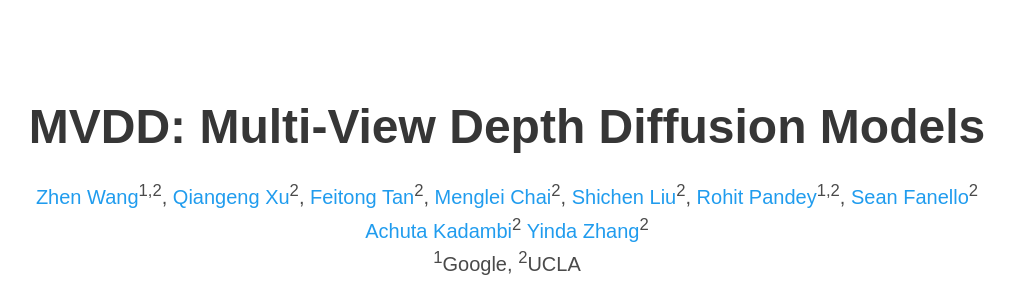
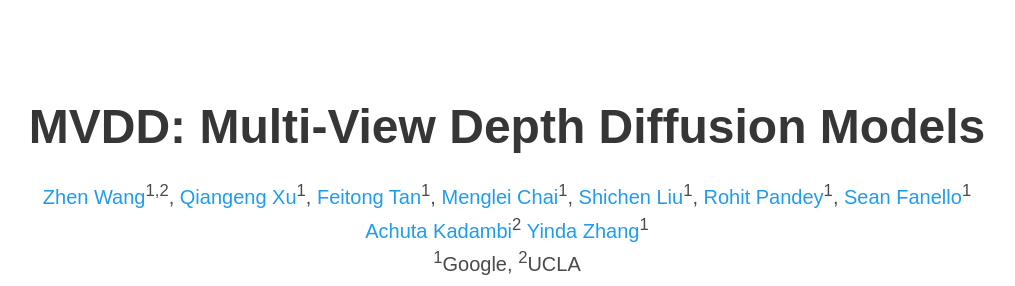
Before and after one commit to mvdd1/mvdd.github.io, a plain HTML site: page index.html in a window 1280 px wide. Shown: the top 286 px of the page, without its empty margins (133-1148 px from the left). Drawn offline with nearby package versions, Linux system fonts and the light colour scheme; some icons are missing; a web font is replaced by a local one.

Commit message:
Add files via upload

```diff
--- a/index.html
+++ b/index.html
@@ -93,27 +93,27 @@
             <span class="author-block">
               <a href="https://zhenwangwz.github.io">Zhen Wang</a><sup>1,2</sup>,</span>
             <span class="author-block">
-              <a href="https://xharlie.github.io/">Qiangeng Xu</a><sup>2</sup>,</span>
+              <a href="https://xharlie.github.io/">Qiangeng Xu</a><sup>1</sup>,</span>
             <span class="author-block">
-              <a href="https://scholar.google.com/citations?user=qsrpuKIAAAAJ&hl=en">Feitong Tan</a><sup>2</sup>,
+              <a href="https://scholar.google.com/citations?user=qsrpuKIAAAAJ&hl=en">Feitong Tan</a><sup>1</sup>,
             </span>
             <span class="author-block">
-              <a href="https://mlchai.com/">Menglei Chai</a><sup>2</sup>,
+              <a href="https://mlchai.com/">Menglei Chai</a><sup>1</sup>,
             </span>
             <span class="author-block">
-              <a href="https://shichenliu.github.io/">Shichen Liu</a><sup>2</sup>,
+              <a href="https://shichenliu.github.io/">Shichen Liu</a><sup>1</sup>,
             </span>
             <span class="author-block">
-              <a href="https://research.google/people/106687/">Rohit Pandey</a><sup>1,2</sup>,
+              <a href="https://research.google/people/106687/">Rohit Pandey</a><sup>1</sup>,
             </span>
             <span class="author-block">
-              <a href="https://www.seanfanello.it/">Sean Fanello</a><sup>2</sup>
+              <a href="https://www.seanfanello.it/">Sean Fanello</a><sup>1</sup>
             </span>
             <span class="author-block">
               <a href="https://www.ee.ucla.edu/achuta-kadambi/">Achuta Kadambi</a><sup>2</sup>
             </span>
             <span class="author-block">
-              <a href="https://www.zhangyinda.com/">Yinda Zhang</a><sup>2</sup>
+              <a href="https://www.zhangyinda.com/">Yinda Zhang</a><sup>1</sup>
             </span>
           </div>
 
```
